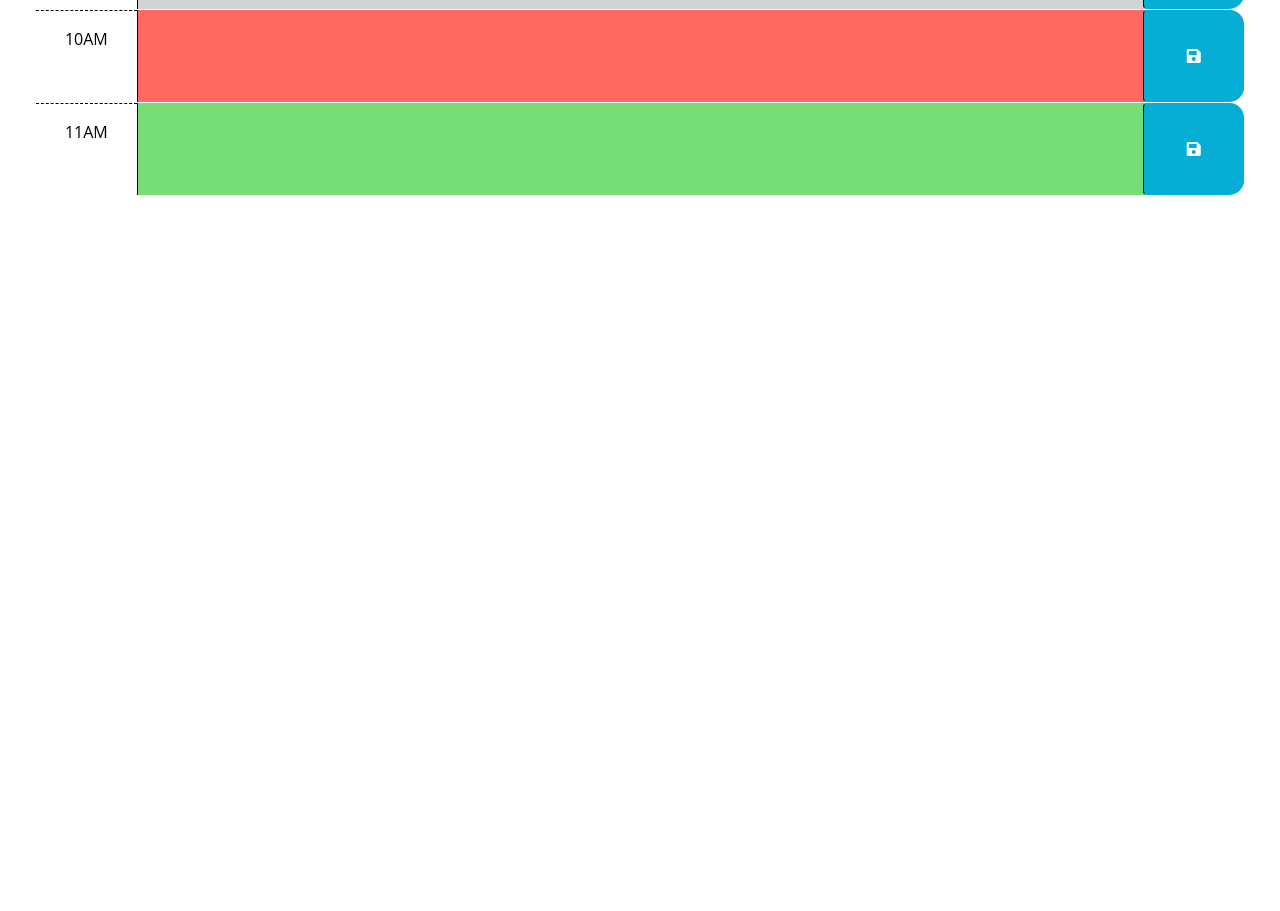
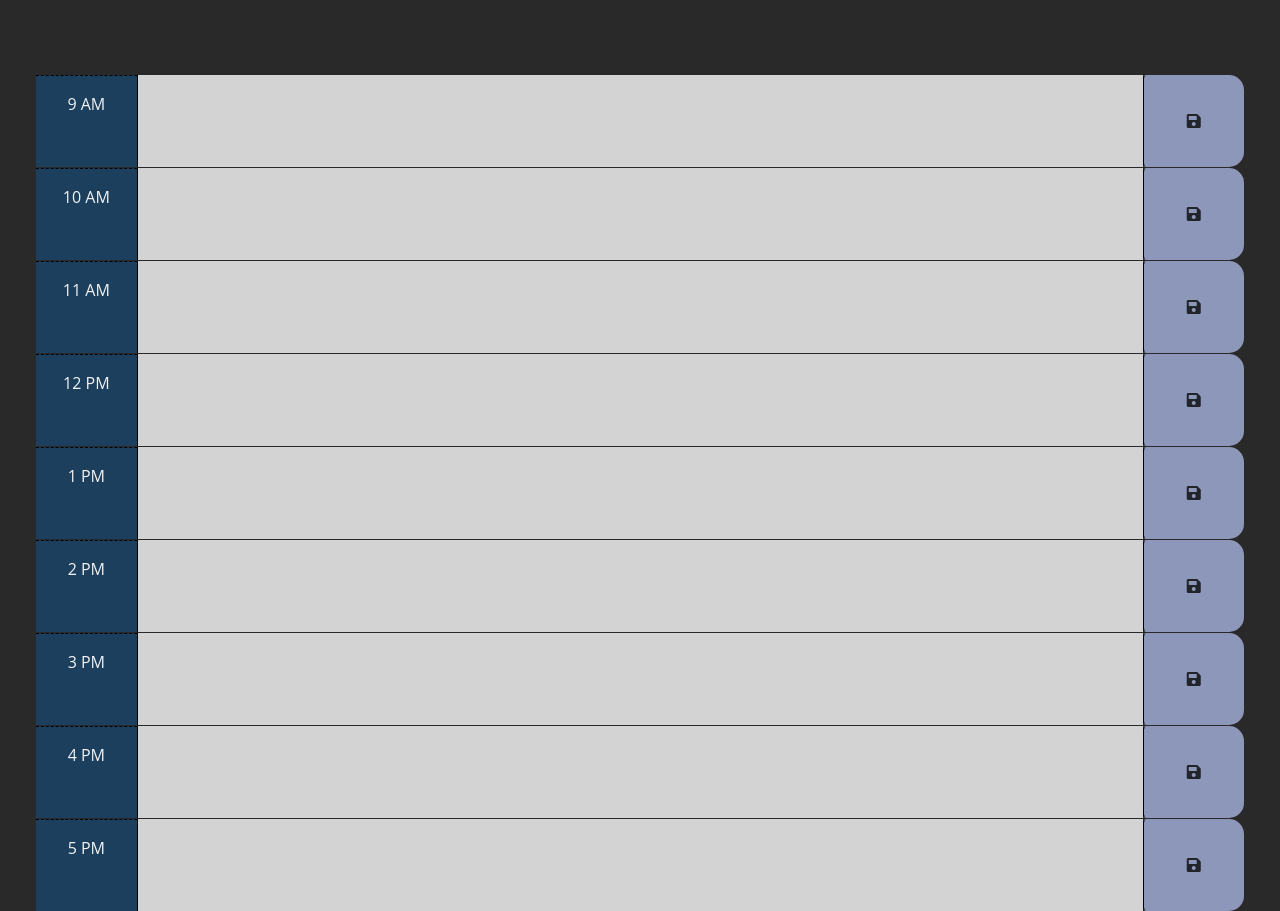
Before and after one commit to corynko/Work-Day-Planner, a plain HTML site: page index.html in a window 1280 px wide. Shown: the part 335-1246 px from the top of the page. Before the commit the page ends 800 px from the top, so only its background shows below. Drawn offline with nearby package versions, Linux system fonts and the light colour scheme; files that its build step writes are made by us from their sources.

Commit message:
finished DayJS functionality and current-time-dependent schedule styling

```diff
--- a/Assets/css/style.css
+++ b/Assets/css/style.css
@@ -1,6 +1,16 @@
+:root {
+  --darkest: #292929;
+  --darker: #1c3f5e;
+  --medium: #8d97b9;
+  --lighter: #cbe2cd;
+  --lightest: #f2f2f2;
+}
+
 body {
-  font-family: 'Open Sans', sans-serif;
+  font-family: "Open Sans", sans-serif;
   font-size: 16px;
+  background-color: var(--darkest);
+  color: var(--lightest);
 }
 
 textarea {
@@ -21,12 +31,12 @@ textarea {
 }
 
 .row {
-  border-top: 1px solid white;
+  border-top: 1px solid var(--darkest);
 }
 
 .hour {
-  background-color: #ffffff;
-  color: #000000;
+  background-color: var(--darker);
+  color: var(--lightest);
   border-top: 1px dashed #000000;
 }
 
@@ -36,24 +46,25 @@ textarea {
 }
 
 .present {
-  background-color: #ff6961;
+  background-color: #ff7c75;
   color: white;
 }
 
 .future {
-  background-color: #77dd77;
-  color: white;
+  background-color: #9dc699;
+  color: var(--darkest);
 }
 
 .saveBtn {
   border-left: 1px solid black;
   border-top-right-radius: 15px;
   border-bottom-right-radius: 15px;
-  background-color: #06aed5;
-  color: white;
+  background-color: var(--medium);
+  color: var(var(--darkest));
 }
 
 .saveBtn i:hover {
   font-size: 20px;
   transition: all 0.3s ease-in-out;
+  color: var(--lighter);
 }
--- a/Assets/js/script.js
+++ b/Assets/js/script.js
@@ -1,7 +1,34 @@
+var dayEl = $("#currentDay");
+var timeEl = $("#currentTime");
+var currentHour = dayjs().hour();
+
 // Wrap all code that interacts with the DOM in a call to jQuery to ensure that
 // the code isn't run until the browser has finished rendering all the elements
 // in the html.
+
+dayEl.text("Today is " + dayjs().format("dddd, MMMM DD, YYYY"));
+timeEl.text("-- it is  " + dayjs().format("hh:mm a --"));
+
+console.log(currentHour);
+
 $(function () {
+  var timeBlocks = $(".time-block");
+  var blockText = $(".description");
+  console.log(timeBlocks);
+  for (var i = 0; i < timeBlocks.length; i++) {
+    var boxHour = Number(timeBlocks[i].id);
+    console.log(boxHour);
+    if (boxHour < currentHour) {
+      // console.log("I'm past!");
+      blockText[i].classList.add("past");
+    } else if (boxHour === currentHour) {
+      // console.log("Im present!");
+      blockText[i].classList.add("present");
+    } else {
+      // console.log("I'm future!");
+      blockText[i].classList.add("future");
+    }
+  }
   // TODO: Add a listener for click events on the save button. This code should
   // use the id in the containing time-block as a key to save the user input in
   // local storage. HINT: What does `this` reference in the click listener
--- a/index.html
+++ b/index.html
@@ -20,15 +20,18 @@
       href="https://fonts.googleapis.com/css2?family=Fira+Sans:wght@400;700&display=swap"
       rel="stylesheet"
     />
-    <link rel="stylesheet" href="style.css" />
+    <link rel="stylesheet" href="./Assets/css/style.css" />
     <title>Work Day Scheduler</title>
   </head>
 
   <body>
     <header class="p-5 mb-4">
-      <h1 class="display-3">Work Day Scheduler</h1>
-      <p class="lead">A simple calendar app for scheduling your work day</p>
-      <p id="currentDay" class="lead"></p>
+      <h1 class="display-3 text-center">Work Day Scheduler</h1>
+      <p class="lead text-center fs-3 pt-2">
+        a simple calendar app for scheduling your work day
+      </p>
+      <p id="currentDay" class="lead text-center fs-2 pt-3 fw-bold"></p>
+      <p id="currentTime" class="lead text-center fs-3"></p>
     </header>
     <div class="container-fluid px-5">
       <!-- Use class for "past", "present", and "future" to apply styles to the
@@ -42,8 +45,8 @@
         -->
 
       <!-- Example of a past time block. The "past" class adds a gray background color. -->
-      <div id="hour-9" class="row time-block past">
-        <div class="col-2 col-md-1 hour text-center py-3">9AM</div>
+      <div id="9" class="row time-block">
+        <div class="col-2 col-md-1 hour text-center py-3">9 AM</div>
         <textarea class="col-8 col-md-10 description" rows="3"> </textarea>
         <button class="btn saveBtn col-2 col-md-1" aria-label="save">
           <i class="fas fa-save" aria-hidden="true"></i>
@@ -51,8 +54,8 @@
       </div>
 
       <!-- Example of a present time block. The "present" class adds a red background color. -->
-      <div id="hour-10" class="row time-block present">
-        <div class="col-2 col-md-1 hour text-center py-3">10AM</div>
+      <div id="10" class="row time-block">
+        <div class="col-2 col-md-1 hour text-center py-3">10 AM</div>
         <textarea class="col-8 col-md-10 description" rows="3"> </textarea>
         <button class="btn saveBtn col-2 col-md-1" aria-label="save">
           <i class="fas fa-save" aria-hidden="true"></i>
@@ -60,8 +63,50 @@
       </div>
 
       <!-- Example of a future time block. The "future" class adds a green background color. -->
-      <div id="hour-11" class="row time-block future">
-        <div class="col-2 col-md-1 hour text-center py-3">11AM</div>
+      <div id="11" class="row time-block">
+        <div class="col-2 col-md-1 hour text-center py-3">11 AM</div>
+        <textarea class="col-8 col-md-10 description" rows="3"> </textarea>
+        <button class="btn saveBtn col-2 col-md-1" aria-label="save">
+          <i class="fas fa-save" aria-hidden="true"></i>
+        </button>
+      </div>
+      <div id="12" class="row time-block">
+        <div class="col-2 col-md-1 hour text-center py-3">12 PM</div>
+        <textarea class="col-8 col-md-10 description" rows="3"> </textarea>
+        <button class="btn saveBtn col-2 col-md-1" aria-label="save">
+          <i class="fas fa-save" aria-hidden="true"></i>
+        </button>
+      </div>
+      <div id="13" class="row time-block">
+        <div class="col-2 col-md-1 hour text-center py-3">1 PM</div>
+        <textarea class="col-8 col-md-10 description" rows="3"> </textarea>
+        <button class="btn saveBtn col-2 col-md-1" aria-label="save">
+          <i class="fas fa-save" aria-hidden="true"></i>
+        </button>
+      </div>
+      <div id="14" class="row time-block">
+        <div class="col-2 col-md-1 hour text-center py-3">2 PM</div>
+        <textarea class="col-8 col-md-10 description" rows="3"> </textarea>
+        <button class="btn saveBtn col-2 col-md-1" aria-label="save">
+          <i class="fas fa-save" aria-hidden="true"></i>
+        </button>
+      </div>
+      <div id="15" class="row time-block">
+        <div class="col-2 col-md-1 hour text-center py-3">3 PM</div>
+        <textarea class="col-8 col-md-10 description" rows="3"> </textarea>
+        <button class="btn saveBtn col-2 col-md-1" aria-label="save">
+          <i class="fas fa-save" aria-hidden="true"></i>
+        </button>
+      </div>
+      <div id="16" class="row time-block">
+        <div class="col-2 col-md-1 hour text-center py-3">4 PM</div>
+        <textarea class="col-8 col-md-10 description" rows="3"> </textarea>
+        <button class="btn saveBtn col-2 col-md-1" aria-label="save">
+          <i class="fas fa-save" aria-hidden="true"></i>
+        </button>
+      </div>
+      <div id="17" class="row time-block">
+        <div class="col-2 col-md-1 hour text-center py-3">5 PM</div>
         <textarea class="col-8 col-md-10 description" rows="3"> </textarea>
         <button class="btn saveBtn col-2 col-md-1" aria-label="save">
           <i class="fas fa-save" aria-hidden="true"></i>
@@ -70,10 +115,12 @@
     </div>
 
     <script src="https://cdnjs.cloudflare.com/ajax/libs/jquery/3.2.1/jquery.min.js"></script>
-    <script src="https://cdn.jsdelivr.net/npm/dayjs@1.11.3/dayjs.min.js"
-    integrity="sha256-iu/zLUB+QgISXBLCW/mcDi/rnf4m4uEDO0wauy76x7U="
-    crossorigin="anonymous"></script>
+    <script
+      src="https://cdn.jsdelivr.net/npm/dayjs@1.11.3/dayjs.min.js"
+      integrity="sha256-iu/zLUB+QgISXBLCW/mcDi/rnf4m4uEDO0wauy76x7U="
+      crossorigin="anonymous"
+    ></script>
 
-    <script src="script.js"></script>
+    <script src="./Assets/js/script.js"></script>
   </body>
 </html>
```
Also changed, not shown: 2 other files.
